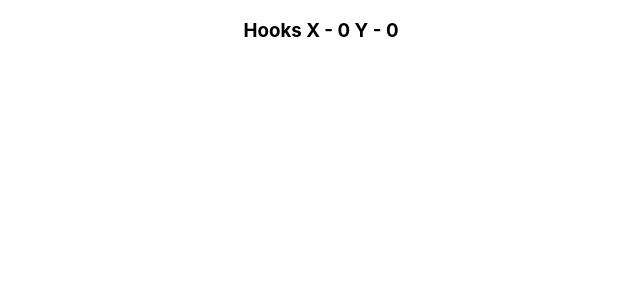
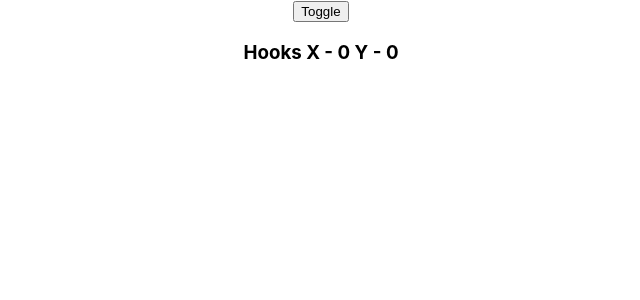
Before and after one commit to ayub6717/React-Hooks, a React (Create React App) app: page / in a window 1280 px wide. Shown: the top 300 px of the page, without its empty margins (319-959 px from the left). Built offline with nearby package versions, Linux system fonts and the light colour scheme.

Commit message:
useEffect with cleanup

```diff
--- a/src/App.js
+++ b/src/App.js
@@ -4,7 +4,8 @@
 // import HookCounterTree from './Components/HookCounterTree';
 // import HookCounterTwo from './Components/HookCounterTwo';
 // import HookUseEffect from './Components/HookUseEffect';
-import HookMouse from './Components/HookMouse';
+// import HookMouse from './Components/HookMouse';
+import MouseComntainer from './Components/MouseComntainer';
 
 function App() {
   return (
@@ -14,7 +15,8 @@
       <HookCounterTree /> <br/>
       <HookCounterFour /> <br/>
       <HookUseEffect /> <br/> */}
-      <HookMouse />
+      {/* <HookMouse /> */}
+      <MouseComntainer />
     </div>
   );
 }
--- a/src/Components/HookMouse.js
+++ b/src/Components/HookMouse.js
@@ -16,7 +16,7 @@
     }, [])
     return (
         <div>
-           <h3> Hooks X - {x} Y - {y} </h3>
+           <h3> Hooks X - {x} Y - {y}</h3>
         </div>
     )
 }
--- /dev/null
+++ b/src/Components/MouseComntainer.js
@@ -0,0 +1,14 @@
+import React, {useState} from 'react'
+import HookMouse from './HookMouse'
+
+function MouseComntainer() {
+    const [display, setdisplay] = useState(true)
+    return (
+        <div>
+            <button onClick={() => setdisplay(!display)} >Toggle</button>
+            {display && <HookMouse />}
+        </div>
+    )
+}
+
+export default MouseComntainer
```
Also changed, not shown: 1 other file (tests, documents, lock files or other folders).
